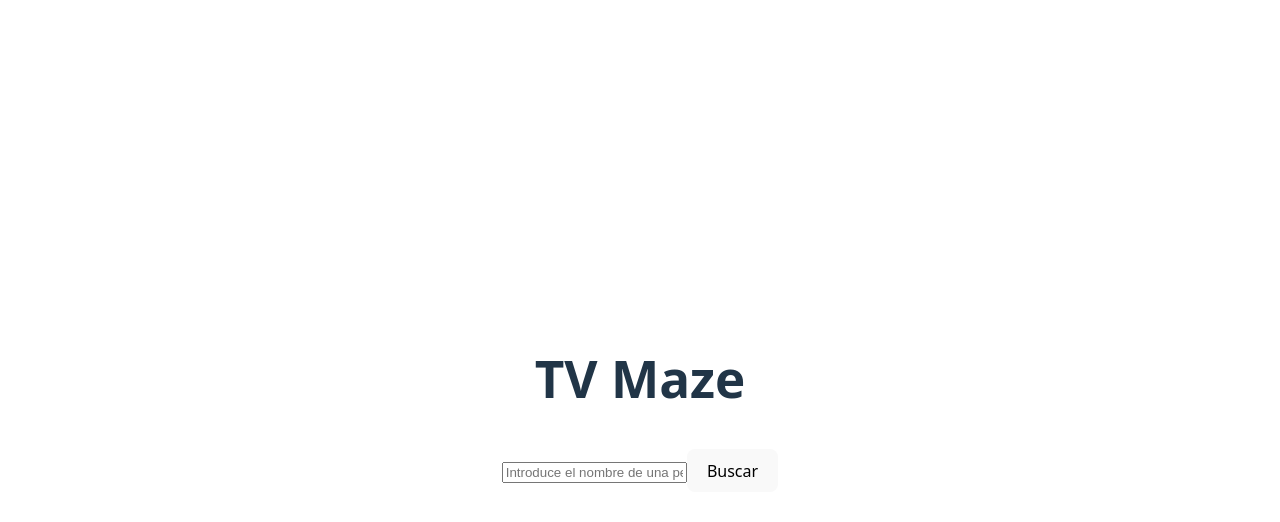
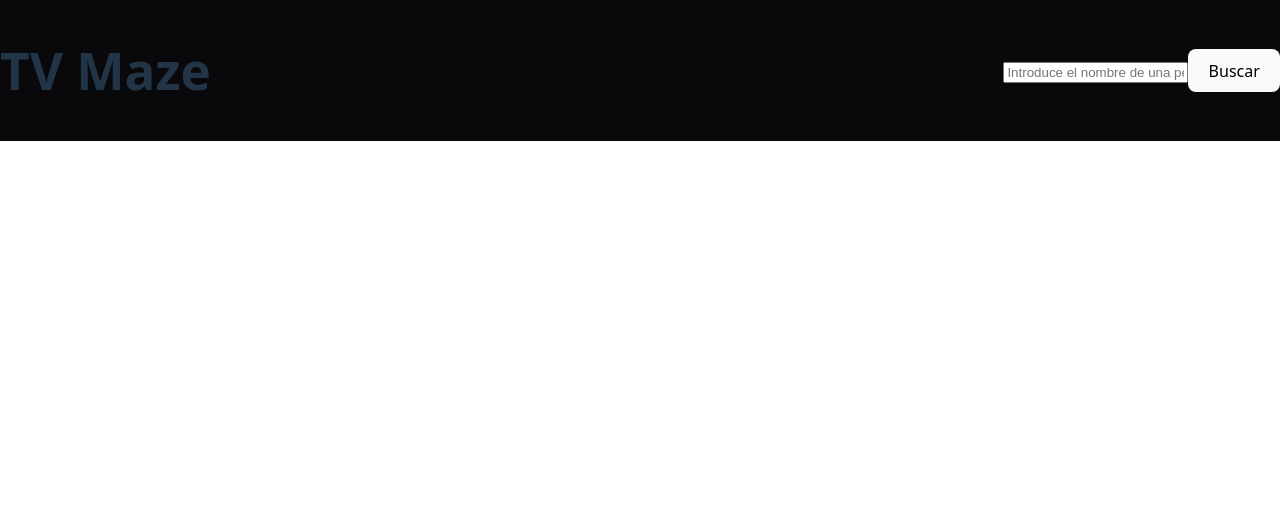
Before and after one commit to Zorutiss/entrega1Web, a React (Vite) app in the folder entrega1Web/: page / in a window 1280 px wide. Shown: the top 522 px of the page. Built offline with nearby package versions, Linux system fonts and the light colour scheme.

Commit message:
Personalizacon de la barra de busqueda

```diff
--- a/entrega1Web/src/components/Navbar.css
+++ b/entrega1Web/src/components/Navbar.css
@@ -0,0 +1,19 @@
+nav{
+    /*
+    Fijamos siempre la barra de busqueda
+    en la parte superior y los elementos en horizontal
+    */
+    position: fixed;
+    display: flex;
+    top: 0;
+    left:0;
+
+    width: 100%;
+    background-color: #09090B;
+
+    align-items: center;
+    justify-content: space-between;
+
+
+
+}
--- a/entrega1Web/src/components/Navbar.jsx
+++ b/entrega1Web/src/components/Navbar.jsx
@@ -1,5 +1,5 @@
 import {useState} from 'react'
-
+import './Navbar.css'
 export default function Navbar(){
 
     //React vigila cuando cambia
```
